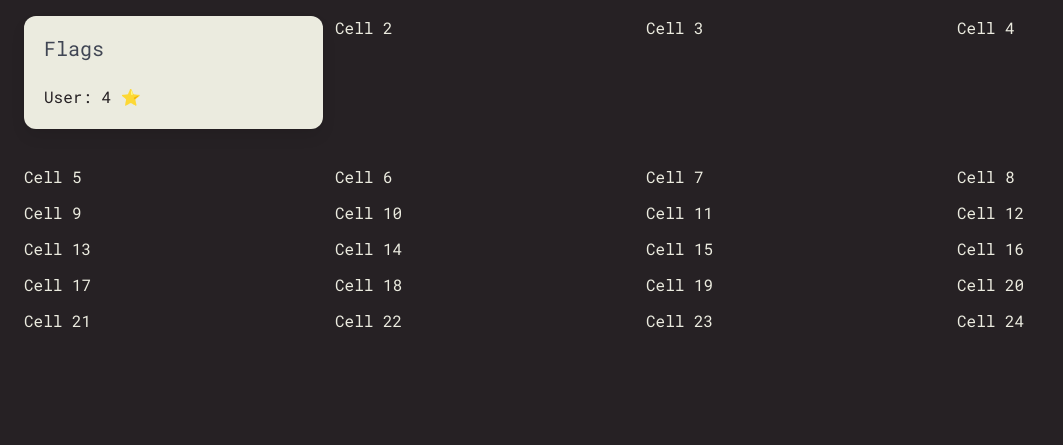
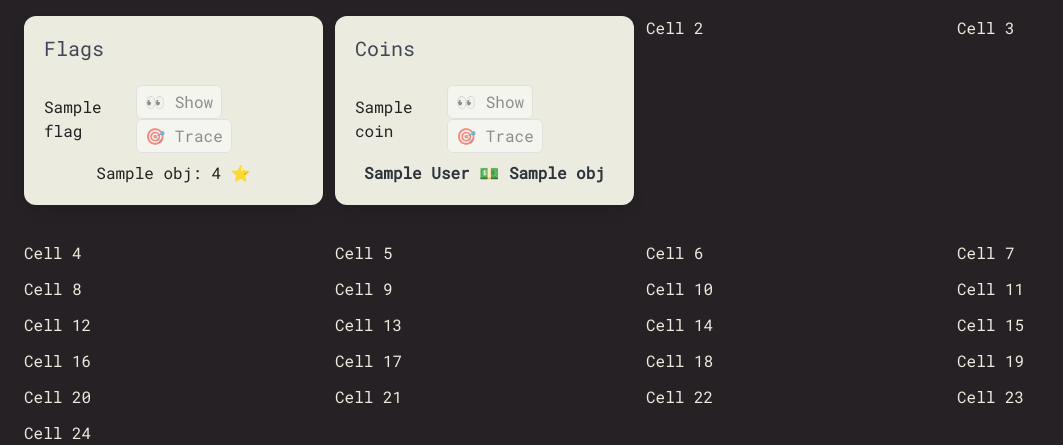
Before and after one commit to C4T-BuT-S4D/hackceler8-2024, a Python web app: template handout/cheats/templates/overview.html in a window 1280 px wide. Shown: the part 80-525 px from the top of the page, without its empty margins (0-1063 px from the left). Run offline with Jinja, Linux system fonts and the light colour scheme; the template is opened without the code that fills it: most values are stand-ins (such as "Sample title", 1, 10 or a date in 2020); some libraries are stand-ins or nearby versions.

Commit message:
coins & flags with map locations

```diff
--- a/handout/cheats/settings.py
+++ b/handout/cheats/settings.py
@@ -46,7 +46,7 @@ class ExtraSettings(Form):
     )
 
     fast_replay = BooleanField(
-        default=True,
+        default=False,
         label="Fast replay",
         description="Fast replay",
     )
--- a/handout/cheats/templates/overview.html
+++ b/handout/cheats/templates/overview.html
@@ -1,16 +1,48 @@
 {% import "wtf.jinja" as wtf %} {% extends "base.html" %} {% block content %}
+
+{% set map_styles = ({"base":"color: black", "beach":"color: teal", "ocean":"color: blue", "cloud":"color: #00BFFF", "ruins":"color: brown"})	%}
+
 <div class="grid is-col-min-12">
   {% if state %}
   <div class="cell box is-dark theme-colors-light">
     <h1 class="subtitle">Flags</h1>
     <div class="content">
-    {% for flag in state.flags.flags %}
-      <p style="margin: 0;">{{ flag.fullname }}: <span style="white-space: nowrap;">{{ flag.stars }} ⭐</span></p>
+    {% for flag in state.flags %}
+      <div class="is-flex is-justify-content-space-between is-align-items-center">
+        <span style="{{ map_styles[flag.mapname] or '#262124' }}">{{ flag.mapname }}</span>
+        <span>
+          <button disabled class="button px-2 py-1">👀 Show</button>
+          <button disabled class="button px-2 py-1">🎯 Trace</button>
+        </span>
+      </div>
+      <p class="mt-2" style="text-align: center;">
+        {{ flag.obj.name }}: <span style="white-space: nowrap;">{{ flag.stars }} ⭐</span>
+      </p>
       {% if not loop.last %}
       <hr class="theme-colors"/>
       {% endif %}
     {% endfor %}
     </div>
+  </div>
+  <div class="cell box is-dark theme-colors-light">
+    <h1 class="subtitle">Coins</h1>
+    {% for coin in state.coins %}
+    <div>
+      <div class="is-flex is-justify-content-space-between is-align-items-center">
+        <span style="{{ map_styles[coin.mapname] or '#262124' }}">{{ coin.mapname }}</span>
+        <span>
+          <button disabled class="button px-2 py-1">👀 Show</button>
+          <button disabled class="button px-2 py-1">🎯 Trace</button>
+        </span>
+      </div>
+      <p class="mt-2" style="text-align: center;">
+        <span class="title is-6">{{ coin.obj.display_name }} 💵 {{ coin.obj.name }}</span>
+      </p>
+    </div>
+    {% if not loop.last %}
+    <hr class="theme-colors my-2"/>
+    {% endif %}
+    {% endfor %}
   </div>
   <div class="cell">Cell 2</div>
   <div class="cell">Cell 3</div>
```
Also changed, not shown: handout/cheats/state.py (+16 -2 lines), handout/game/venator_gui.py (+15 -2 lines).
